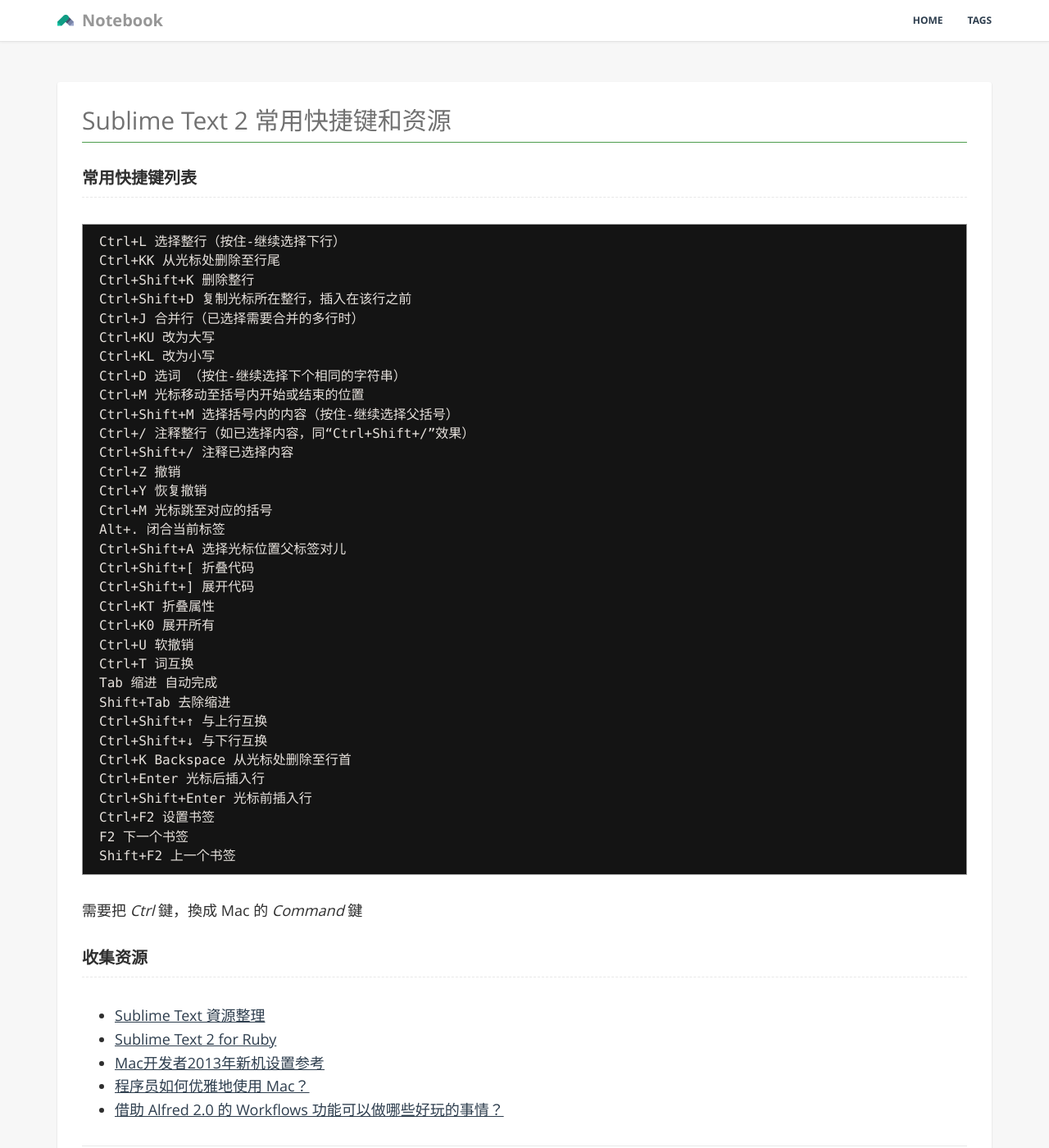
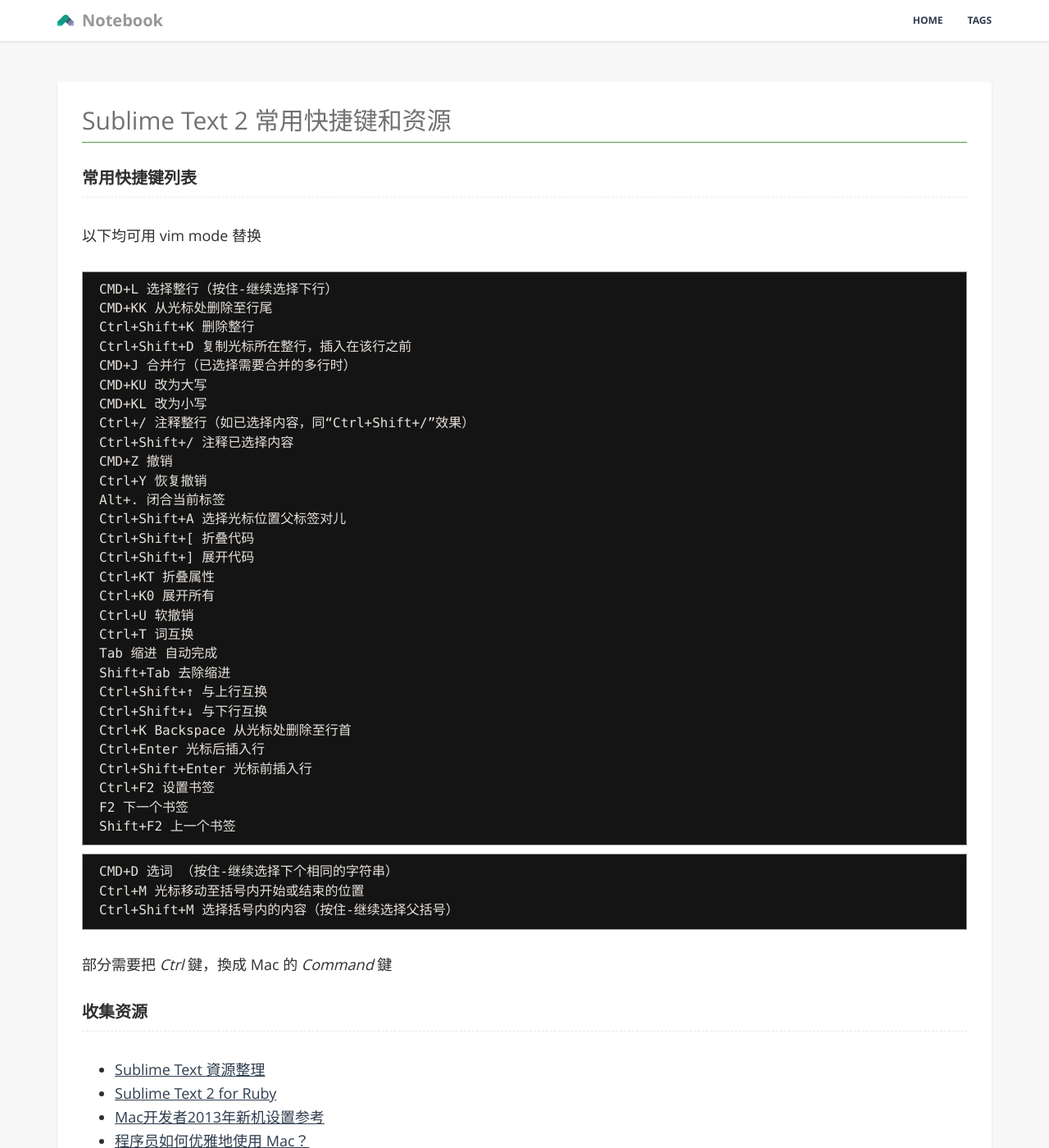
Before and after one commit to GiaoGiaoCat/GiaoGiaoCat.github.io, a Jekyll site: the page built from _posts/201408/2014-08-29-sublime-text-2-shortcut-key.md, in a window 1280 px wide and 1400 px high. Shown: the whole window at 82% size. Built offline with Jekyll 4.4.1, drawn with Linux system fonts in a browser that asks for light colours; Markdown is read by kramdown in place of the engine named in the settings.

````diff
--- a/_posts/201408/2014-08-29-sublime-text-2-shortcut-key.md
+++ b/_posts/201408/2014-08-29-sublime-text-2-shortcut-key.md
@@ -9,22 +9,20 @@
 
 ### 常用快捷键列表
 
+以下均可用 vim mode 替换
+
 ```
-Ctrl+L 选择整行（按住-继续选择下行）
-Ctrl+KK 从光标处删除至行尾
+CMD+L 选择整行（按住-继续选择下行）
+CMD+KK 从光标处删除至行尾
 Ctrl+Shift+K 删除整行
 Ctrl+Shift+D 复制光标所在整行，插入在该行之前
-Ctrl+J 合并行（已选择需要合并的多行时）
-Ctrl+KU 改为大写
-Ctrl+KL 改为小写
-Ctrl+D 选词 （按住-继续选择下个相同的字符串）
-Ctrl+M 光标移动至括号内开始或结束的位置
-Ctrl+Shift+M 选择括号内的内容（按住-继续选择父括号）
+CMD+J 合并行（已选择需要合并的多行时）
+CMD+KU 改为大写
+CMD+KL 改为小写
 Ctrl+/ 注释整行（如已选择内容，同“Ctrl+Shift+/”效果）
 Ctrl+Shift+/ 注释已选择内容
-Ctrl+Z 撤销
+CMD+Z 撤销
 Ctrl+Y 恢复撤销
-Ctrl+M 光标跳至对应的括号
 Alt+. 闭合当前标签
 Ctrl+Shift+A 选择光标位置父标签对儿
 Ctrl+Shift+[ 折叠代码
@@ -45,7 +43,13 @@
 Shift+F2 上一个书签
 ```
 
-需要把 *Ctrl* 鍵，換成 Mac 的 *Command* 鍵
+```
+CMD+D 选词 （按住-继续选择下个相同的字符串）
+Ctrl+M 光标移动至括号内开始或结束的位置
+Ctrl+Shift+M 选择括号内的内容（按住-继续选择父括号）
+```
+
+部分需要把 *Ctrl* 鍵，換成 Mac 的 *Command* 鍵
 
 ### 收集资源
 
````
Also changed, not shown: _posts/201409/2014-09-26-Git-Cheat-Sheet.md (+35 -7 lines).
